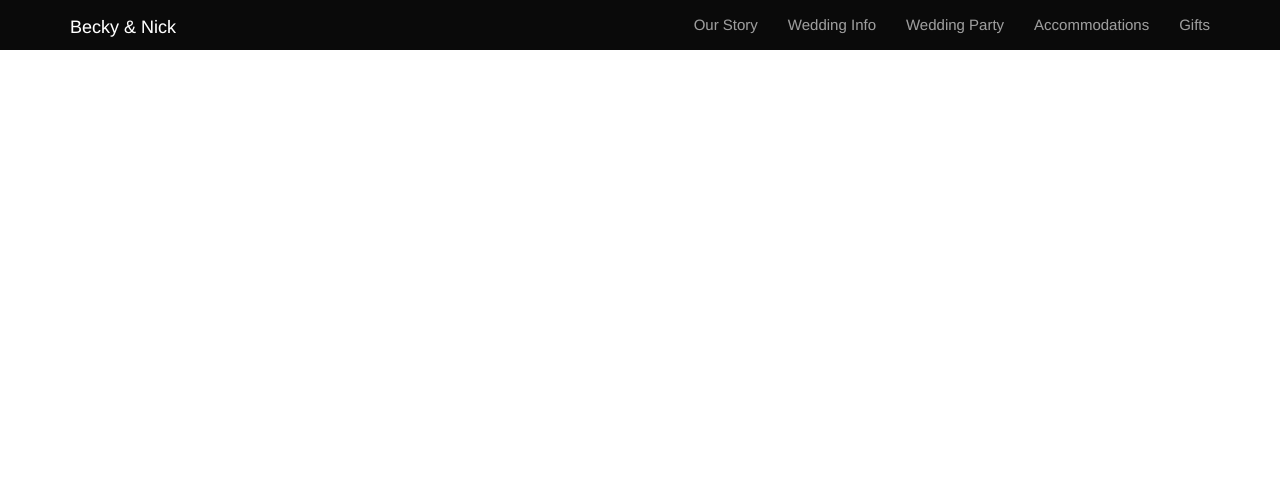
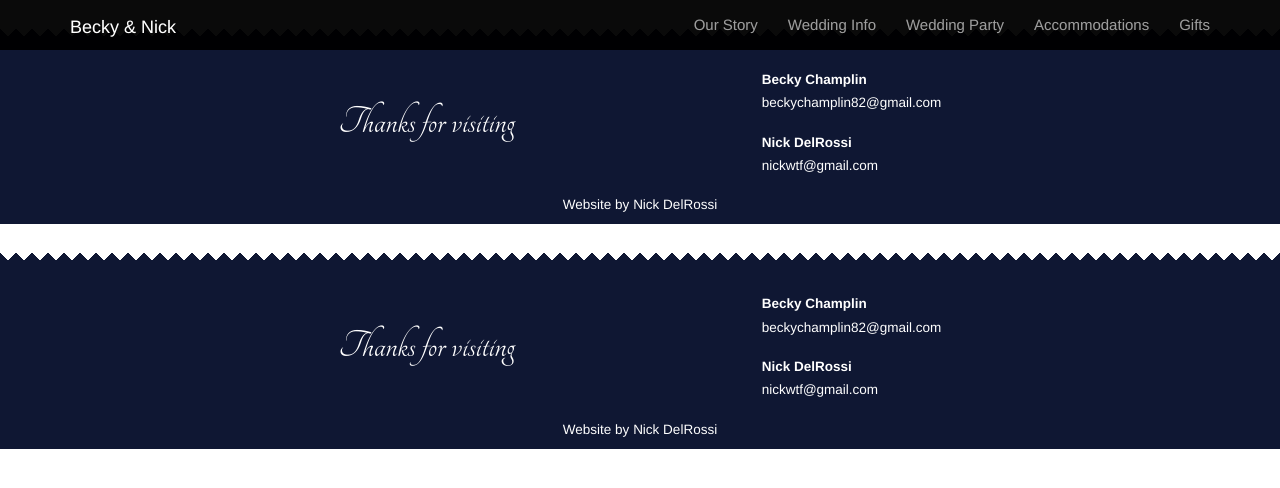
Before and after one commit to ndelrossi/backyandnickwedding, a Rails app: template app/views/layouts/application.html.erb in a window 1280 px wide. Shown: the top 488 px of the page. Run offline with Rails 7, Linux system fonts and the light colour scheme; the template is opened without the code that fills it, so the values that code supplies are empty; style sheets or scripts are compiled from the project's sources; some libraries are stand-ins or nearby versions.

Commit message:
Add footer

```diff
--- a/app/assets/stylesheets/wedding.css.scss
+++ b/app/assets/stylesheets/wedding.css.scss
@@ -86,3 +86,35 @@
 }
 
 .carousel-indicators { bottom: 5px; }
+
+footer {
+  color: white;
+  padding-top: 30px;
+  background-color: #0F1733;
+  font-size: .9em;
+  h4 {
+    padding-top: 20px;
+    font-size: 3em;
+    font-family: 'Tangerine', serif;
+  }
+}
+
+.zigzag {
+  position: relative;
+  padding: 8px 8px 32px 8px;
+  background: white;
+}
+
+.zigzag:after {
+  background: linear-gradient(-45deg, #0F1733 8px, transparent 0), linear-gradient(45deg, #0F1733 8px, transparent 0);
+  background-position: left-bottom;
+  background-repeat: repeat-x;
+  background-size: 16px 16px;
+  content: " ";
+  display: block;
+  position: absolute;
+  bottom: 0px;
+  left: 0px;
+  width: 100%;
+  height: 16px;
+}
--- /dev/null
+++ b/app/views/layouts/_footer.html.erb
@@ -0,0 +1,17 @@
+<div class="zigzag"></div>
+<footer class="container-fluid">
+  <div class="row">
+  <div class="col-sm-4 col-sm-offset-2 col-xs-10 col-xs-offset-1">
+  <h4 class="text-center">Thanks for visiting</h4>
+</div>
+  <div class="col-sm-4 col-xs-10 col-xs-offset-1">
+    <dt>Becky Champlin<dt>
+    <dd>beckychamplin82@gmail.com<dd>
+    <dt>Nick DelRossi<dt>
+    <dd>nickwtf@gmail.com<dd>
+  </div>
+  <div class="col-xs-12">
+  <p class="text-center">Website by Nick DelRossi</p>
+  </div>
+</div>
+</footer>
--- a/app/views/layouts/application.html.erb
+++ b/app/views/layouts/application.html.erb
@@ -11,6 +11,7 @@
 <body id="top">
 <%= render 'layouts/header' %>
 <%= yield %>
+<%= render 'layouts/footer' %>
 
 </body>
 </html>
```
